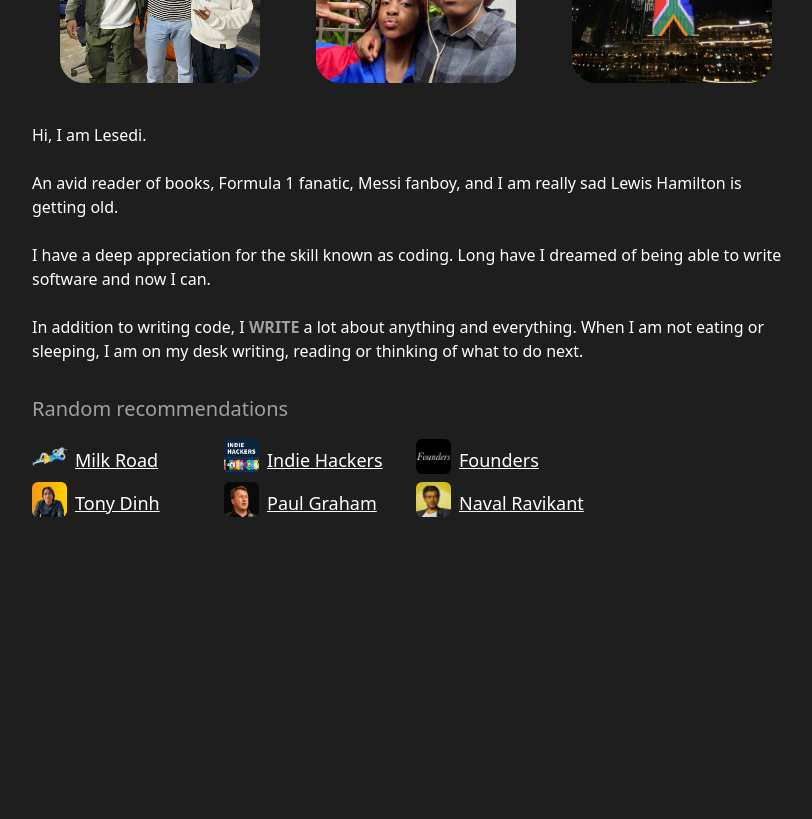
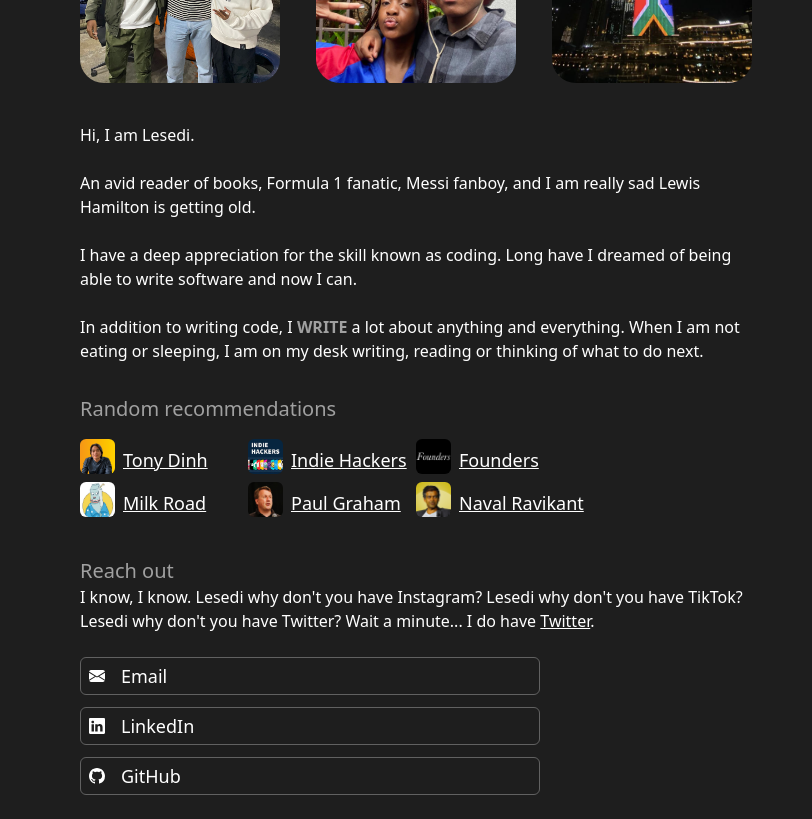
Before and after one commit to Lesmol/personal-portfolio, a React (Vite) app: page /about in a window 1280 px wide. Shown: the part 320-1139 px from the top of the page, without its empty margins (224-1036 px from the left). Before the commit the page ends 857 px from the top, so only its background shows below. Built offline with nearby package versions, Linux system fonts and the light colour scheme.

Commit message:
minor updates and added the ReachOut section in About page

```diff
--- a/src/Components/About/Images.tsx
+++ b/src/Components/About/Images.tsx
@@ -1,13 +1,13 @@
 type ImageProps = {
-  imagePath: string;
-  title: string;
+  src: string;
+  alt: string;
   hidden?: boolean;
 };
 
 function Images(props: ImageProps) {
   return (
     <img
-      src={props.imagePath}
+      src={props.src}
       alt=""
       className={`w-[45%] h-[25%] object-cover rounded-3xl md:w-[200px] md:h-[250px] ${
         !props.hidden ? "" : "hidden md:block"
--- a/src/Components/About/RandomLinks.tsx
+++ b/src/Components/About/RandomRecommendations.tsx
@@ -13,16 +13,16 @@
       <div className="grid md:grid-cols-4 mt-4">
         <div className="">
           <Link
+            imagePath={tony_dinh}
+            alt="Tony Dinh twitter profile picture"
+            title="Tony Dinh"
+            link="https://news.tonydinh.com/"
+          />
+          <Link
             imagePath={milk_road}
             alt="Milk man lying down"
             title="Milk Road"
             link="https://milkroad.com/daily/"
-          />
-          <Link
-            imagePath={tony_dinh}
-            alt="Tony Dinh twitter profile picture"
-            title="Tony Dinh"
-            link="https://news.tonydinh.com/"
           />
         </div>
         <div className="">
--- /dev/null
+++ b/src/Components/About/ReachOut.tsx
@@ -0,0 +1,44 @@
+import SocialLink from "./SocialLink";
+
+function ReachOut() {
+  return (
+    <div className="mt-8">
+      <h1 className="text-xl text-primary">Reach out</h1>
+      <p>
+        I know, I know. Lesedi why don't you have Instagram? Lesedi why don't
+        you have TikTok? Lesedi why don't you have Twitter? Wait a minute... I do
+        have{" "}
+        <a
+          href="https://www.twitter.com/LVMolemi"
+          target="_blank"
+          className="underline"
+        >
+          Twitter
+        </a>.
+      </p>
+      <div className="flex flex-wrap mt-6">
+        <SocialLink
+          title="Email"
+          href="mailto:molemilesedi@gmail.com"
+          className="bi bi-envelope-fill"
+          d="M.05 3.555A2 2 0 0 1 2 2h12a2 2 0 0 1 1.95 1.555L8 8.414zM0 4.697v7.104l5.803-3.558zM6.761 8.83l-6.57 4.027A2 2 0 0 0 2 14h12a2 2 0 0 0 1.808-1.144l-6.57-4.027L8 9.586zm3.436-.586L16 11.801V4.697z"
+        />
+
+        <SocialLink
+          title="LinkedIn"
+          href="https://www.linkedin.com/in/lvmolemi/"
+          className="bi bi-linkedin"
+          d="M0 1.146C0 .513.526 0 1.175 0h13.65C15.474 0 16 .513 16 1.146v13.708c0 .633-.526 1.146-1.175 1.146H1.175C.526 16 0 15.487 0 14.854zm4.943 12.248V6.169H2.542v7.225zm-1.2-8.212c.837 0 1.358-.554 1.358-1.248-.015-.709-.52-1.248-1.342-1.248S2.4 3.226 2.4 3.934c0 .694.521 1.248 1.327 1.248zm4.908 8.212V9.359c0-.216.016-.432.08-.586.173-.431.568-.878 1.232-.878.869 0 1.216.662 1.216 1.634v3.865h2.401V9.25c0-2.22-1.184-3.252-2.764-3.252-1.274 0-1.845.7-2.165 1.193v.025h-.016l.016-.025V6.169h-2.4c.03.678 0 7.225 0 7.225z"
+        />
+        <SocialLink
+          title="GitHub"
+          href="https://github.com/Lesmol"
+          className="bi bi-github"
+          d="M8 0C3.58 0 0 3.58 0 8c0 3.54 2.29 6.53 5.47 7.59.4.07.55-.17.55-.38 0-.19-.01-.82-.01-1.49-2.01.37-2.53-.49-2.69-.94-.09-.23-.48-.94-.82-1.13-.28-.15-.68-.52-.01-.53.63-.01 1.08.58 1.23.82.72 1.21 1.87.87 2.33.66.07-.52.28-.87.51-1.07-1.78-.2-3.64-.89-3.64-3.95 0-.87.31-1.59.82-2.15-.08-.2-.36-1.02.08-2.12 0 0 .67-.21 2.2.82.64-.18 1.32-.27 2-.27s1.36.09 2 .27c1.53-1.04 2.2-.82 2.2-.82.44 1.1.16 1.92.08 2.12.51.56.82 1.27.82 2.15 0 3.07-1.87 3.75-3.65 3.95.29.25.54.73.54 1.48 0 1.07-.01 1.93-.01 2.2 0 .21.15.46.55.38A8.01 8.01 0 0 0 16 8c0-4.42-3.58-8-8-8"
+        />
+      </div>
+    </div>
+  );
+}
+
+export default ReachOut;
--- /dev/null
+++ b/src/Components/About/SocialLink.tsx
@@ -0,0 +1,30 @@
+type SocialLinkProps = {
+  className: string;
+  d: string;
+  title: string;
+  href: string;
+};
+
+function SocialLink(props: SocialLinkProps) {
+  return (
+    <a
+      href={props.href}
+      target="_blank"
+      className="flex px-2 py-1 items-center border border-darker-primary w-[100%] max-w-[460px] rounded-md mb-3 hover:bg-text-darker-primary transition ease-linear 15"
+    >
+      <svg
+        xmlns="http://www.w3.org/2000/svg"
+        width="16"
+        height="16"
+        fill="currentColor"
+        className={props.className}
+        viewBox="0 0 16 16"
+      >
+        <path d={props.d} />
+      </svg>
+      <p className="ml-4 text-lg">{props.title}</p>
+    </a>
+  );
+}
+
+export default SocialLink;
--- a/src/Components/About/TopSection.tsx
+++ b/src/Components/About/TopSection.tsx
@@ -1,18 +1,18 @@
 import Images from "./Images";
 
 import sister from "../../assets/Image/sister.jpg";
-import little_lesedi from "../../assets/Image/south_africa.png";
+import south_africa from "../../assets/Image/south_africa.png";
 import race from "../../assets/Image/race.jpeg";
 
 function TopSection() {
   return (
     <div className="mt-8">
       <h1 className="text-3xl font-bold">About Me</h1>
-      <p>Have a little look.</p>
-      <div className="flex justify-around mt-4">
-        <Images title="Go karting" imagePath={race}/>
-        <Images title="Me & My Sister" imagePath={sister}/>
-        <Images title="Little Lesedi" imagePath={little_lesedi} hidden={true}/>
+      <p className="text-primary">Have a little look.</p>
+      <div className="flex justify-between mt-4">
+        <Images src={race} alt="Go karting with friends"/>
+        <Images src={sister} alt="A picture of me and my sister"/>
+        <Images src={south_africa} alt="The South African flag on the Burg Khalifa" hidden={true}/>
       </div>
     </div>
   );
--- a/src/Components/Home/EmailMe.tsx
+++ b/src/Components/Home/EmailMe.tsx
@@ -4,10 +4,9 @@
       <span className="text-xl">&#x2197;</span>
       <a
         href="mailto:molemilesedi@gmail.com"
-        // target="_blank"
         className="ml-2"
       >
-        Email me
+        Email
       </a>
     </div>
   );
--- a/src/UI/AboutPage.tsx
+++ b/src/UI/AboutPage.tsx
@@ -1,15 +1,43 @@
 import TopSection from "../Components/About/TopSection";
 import Navbar from "../Components/Navbar";
 import Description from "../Components/About/Description";
-import RandomLinks from "../Components/About/RandomLinks";
+import RandomLinks from "../Components/About/RandomRecommendations";
+import ReachOut from "../Components/About/ReachOut";
+
+import { motion } from "framer-motion";
 
 function AboutPage() {
   return (
-    <div className="container mx-auto max-w-3xl items-center">
+    <div className="container mx-auto max-w-2xl items-center">
       <Navbar />
-      <TopSection />
-      <Description />
-      <RandomLinks />
+      <motion.div
+        initial={{ y: 20, opacity: 0 }}
+        animate={{ y: 0, opacity: 1 }}
+        transition={{ duration: 0.6 }}
+      >
+        <TopSection />
+      </motion.div>
+      <motion.div
+        initial={{ y: 20, opacity: 0 }}
+        animate={{ y: 0, opacity: 1 }}
+        transition={{ duration: 0.6, delay: 0.1 }}
+      >
+        <Description />
+      </motion.div>
+      <motion.div
+        initial={{ y: 20, opacity: 0 }}
+        animate={{ y: 0, opacity: 1 }}
+        transition={{ duration: 0.6, delay: 0.2 }}
+      >
+        <RandomLinks />
+      </motion.div>
+      <motion.div
+        initial={{ y: 20, opacity: 0 }}
+        animate={{ y: 0, opacity: 1 }}
+        transition={{ duration: 0.6, delay: 0.3 }}
+      >
+        <ReachOut />
+      </motion.div>
     </div>
   );
 }
--- a/tailwind.config.js
+++ b/tailwind.config.js
@@ -16,6 +16,7 @@
       },
       backgroundColor: {
         primary: "#292929",
+        "text-darker-primary": "#616161",
         secondary: "#1e1e1e",
         light: "#E9E9E9",
       },
```
Also changed, not shown: src/assets/Image/milk_road.png.
